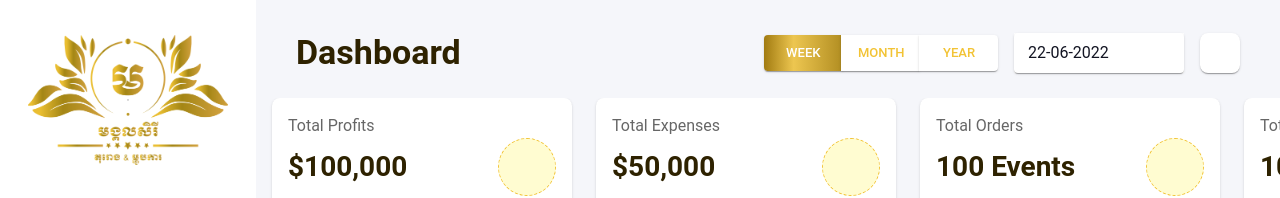
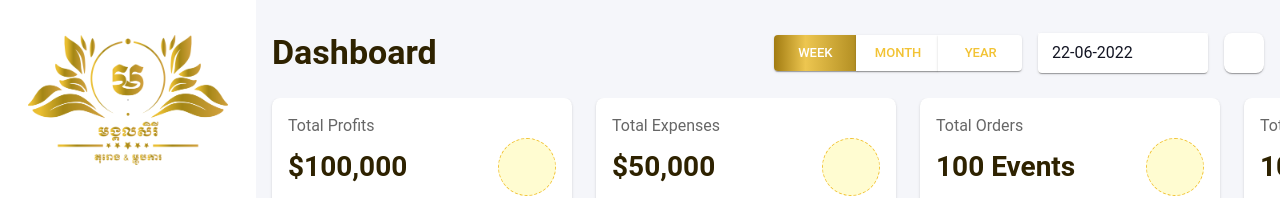
Before and after one commit to raibann/mongkol-serey, a React (Create React App) app: page /dashboard in a window 1280 px wide. Shown: the top 198 px of the page. Built offline with nearby package versions, Linux system fonts and the light colour scheme; no server answers; some icons are missing.

Commit message:
fix suspend route and padding toolbar

```diff
--- a/src/pages/Dashboard/DashboardHeader.tsx
+++ b/src/pages/Dashboard/DashboardHeader.tsx
@@ -28,7 +28,7 @@ const DashboardHeader = () => {
         mb: 1,
       }}
     >
-      <Toolbar sx={{ py: 2 }}>
+      <Toolbar sx={{ py: 2, px: { xs: 0 } }}>
         <Grid container px={2}>
           <Grid item xs='auto'>
             <Typography variant='h4' fontWeight='bolder'>
--- a/src/routes/index.tsx
+++ b/src/routes/index.tsx
@@ -25,7 +25,14 @@ export default function AllRoutes() {
             </Suspense>
           }
         />
-        <Route path='*' element={<Home />} />
+        <Route
+          path='*'
+          element={
+            <Suspense>
+              <Home />
+            </Suspense>
+          }
+        />
       </Route>
       <Route path={ROUTE_PATH.login} element={<Login />} />
     </Routes>
```
